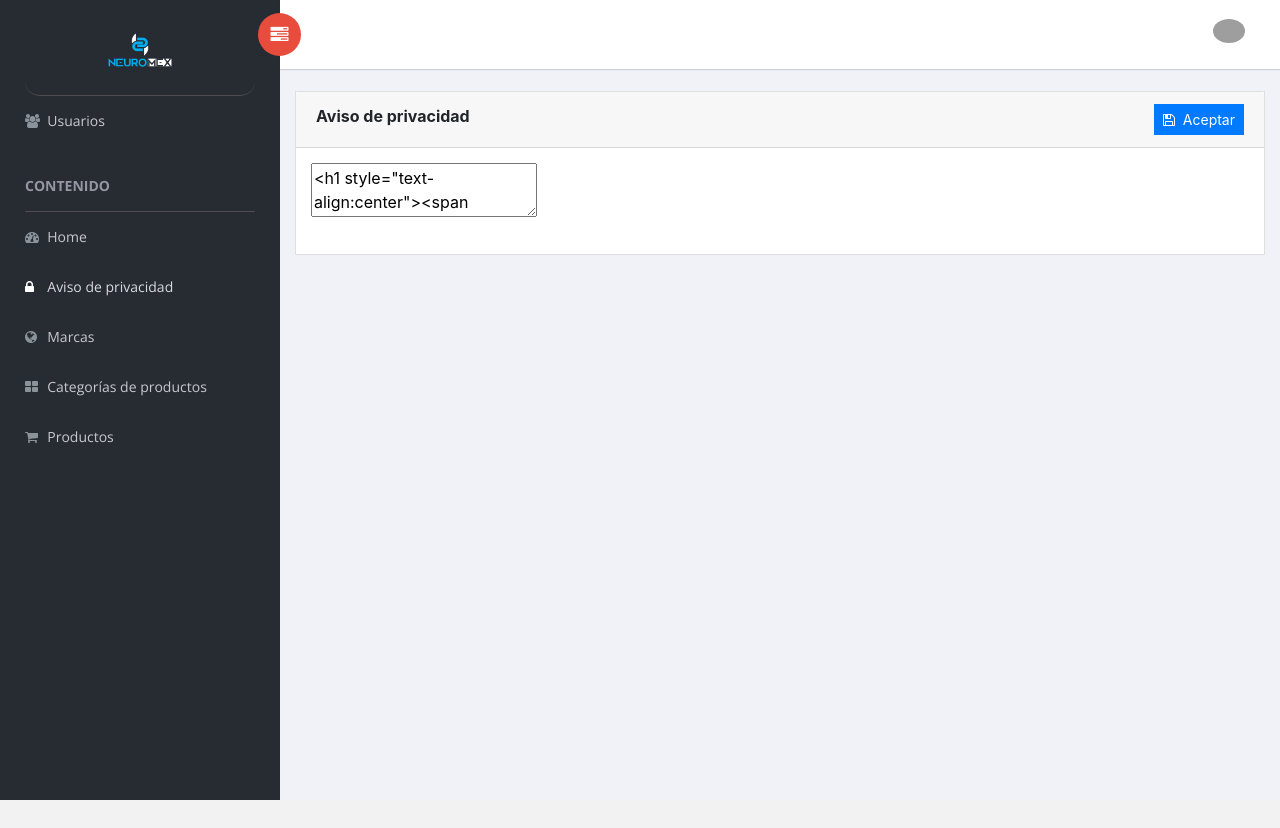
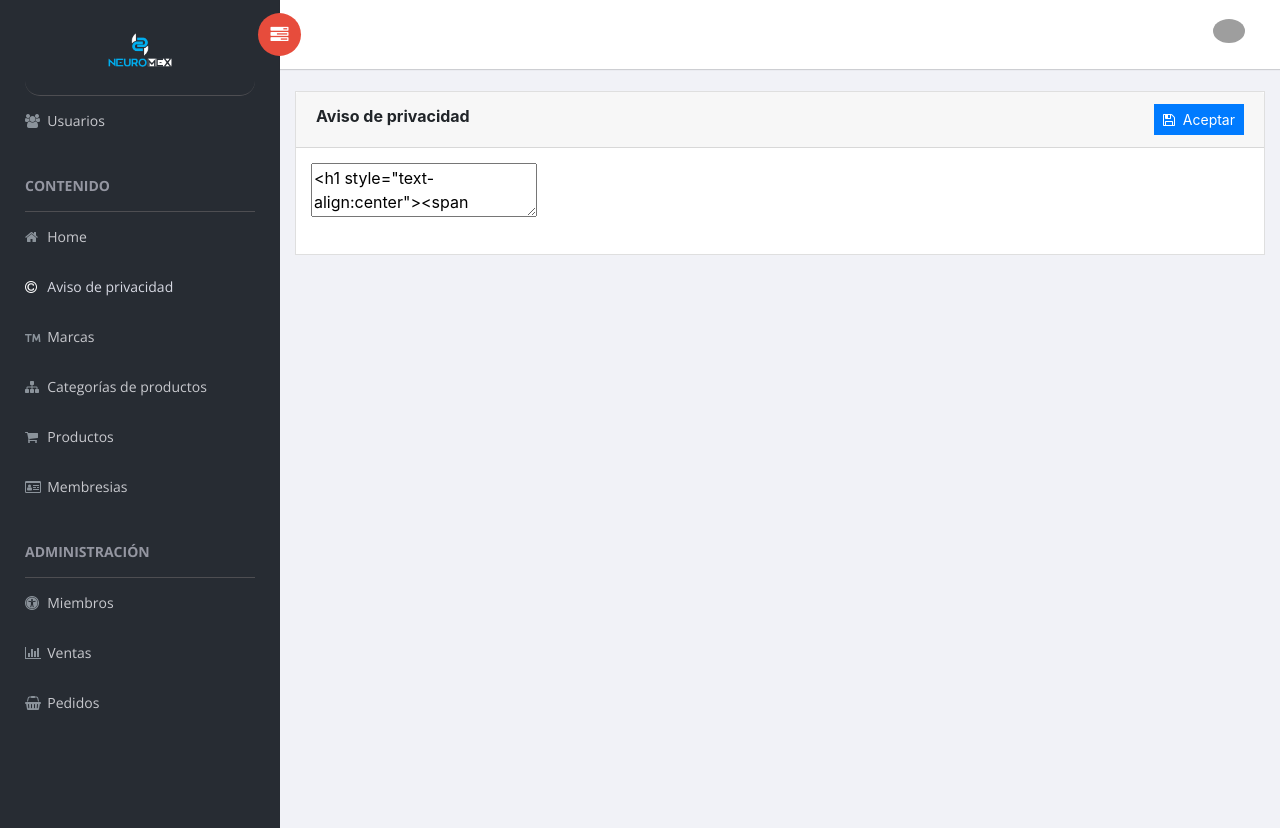
Before and after one commit to jorgearead/neuromex, a PHP site: page /neuro/admin-neuromex/mng-aviso/index.php in a window 1280 px wide. Before the commit the page ends 800 px from the top, so only its background shows below. Run offline with PHP 8.4, Linux system fonts and the light colour scheme; the visitor is signed in with stand-in values (Sample User, id 1); some libraries are stand-ins or nearby versions; grey boxes are pictures that could not be loaded.

Commit message:
modificacion del menu administrador

```diff
--- a/admin-neuromex/php/header.php
+++ b/admin-neuromex/php/header.php
@@ -59,19 +59,34 @@
             <h3 class="menu-title">Contenido</h3>
 
             <li <?php if($MOD == "mng-home" ):?>class="active"<?php endif; ?>>
-              <a href="<?=$URLBASE?>mng-home"><i class="menu-icon fa fa-tachometer"></i>&nbsp;&nbsp;Home</a>
+              <a href="<?=$URLBASE?>mng-home"><i class="menu-icon fa fa-home"></i>&nbsp;&nbsp;Home</a>
             </li>
             <li <?php if($MOD == "mng-aviso" ):?>class="active"<?php endif; ?>>
-              <a href="<?=$URLBASE?>mng-aviso"><i class="menu-icon fa fa-lock"></i>&nbsp;&nbsp;Aviso de privacidad</a>
+              <a href="<?=$URLBASE?>mng-aviso"><i class="menu-icon fa fa-copyright"></i>&nbsp;&nbsp;Aviso de privacidad</a>
             </li>
             <li <?php if($MOD == "mng-marcas" ):?>class="active"<?php endif; ?>>
-              <a href="<?=$URLBASE?>mng-marcas"><i class="menu-icon fa fa-globe"></i>&nbsp;&nbsp;Marcas</a>
+              <a href="<?=$URLBASE?>mng-marcas"><i class="menu-icon fa fa-trademark"></i>&nbsp;&nbsp;Marcas</a>
             </li>
             <li <?php if($MOD == "mng-categorias" ):?>class="active"<?php endif; ?>>
-              <a href="<?=$URLBASE?>mng-categorias"><i class="menu-icon fa fa-th-large"></i>&nbsp;&nbsp;Categor&iacute;as de productos</a>
+              <a href="<?=$URLBASE?>mng-categorias"><i class="menu-icon fa fa-sitemap"></i>&nbsp;&nbsp;Categor&iacute;as de productos</a>
             </li>
             <li <?php if($MOD == "mng-productos" ):?>class="active"<?php endif; ?>>
               <a href="<?=$URLBASE?>mng-productos"><i class="menu-icon fa fa-shopping-cart"></i>&nbsp;&nbsp;Productos</a>
+            </li>
+            <li <?php if($MOD == "mng-membresias" ):?>class="active"<?php endif; ?>>
+              <a href="<?=$URLBASE?>mng-membresias"><i class="menu-icon fa fa-id-card-o"></i>&nbsp;&nbsp;Membresias</a>
+            </li>
+
+            <h3 class="menu-title">Administraci&oacute;n</h3>
+
+            <li <?php if($MOD == "mng-miembros" ):?>class="active"<?php endif; ?>>
+              <a href="<?=$URLBASE?>mng-miembros"><i class="menu-icon fa fa-universal-access"></i>&nbsp;&nbsp;Miembros</a>
+            </li>
+            <li <?php if($MOD == "mng-ventas" ):?>class="active"<?php endif; ?>>
+              <a href="<?=$URLBASE?>mng-ventas"><i class="menu-icon fa fa-bar-chart"></i>&nbsp;&nbsp;Ventas</a>
+            </li>
+            <li <?php if($MOD == "mng-pedidos" ):?>class="active"<?php endif; ?>>
+              <a href="<?=$URLBASE?>mng-pedidos"><i class="menu-icon fa fa-shopping-basket"></i>&nbsp;&nbsp;Pedidos</a>
             </li>
 
           </ul>
```
